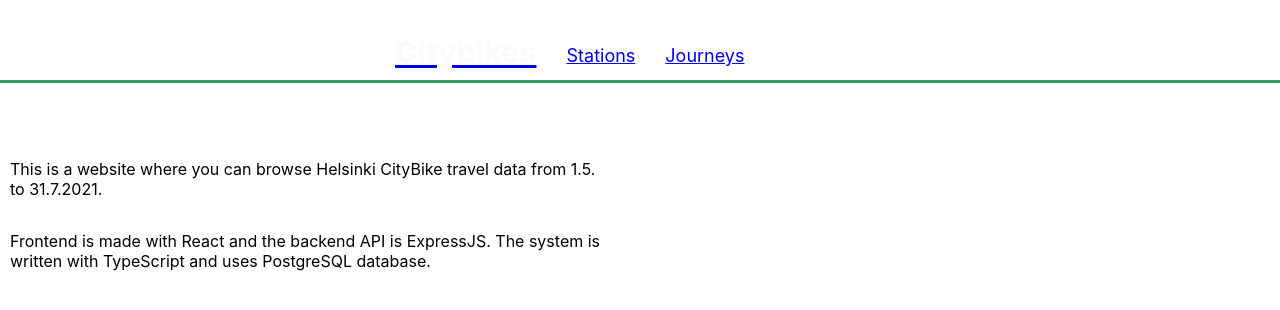
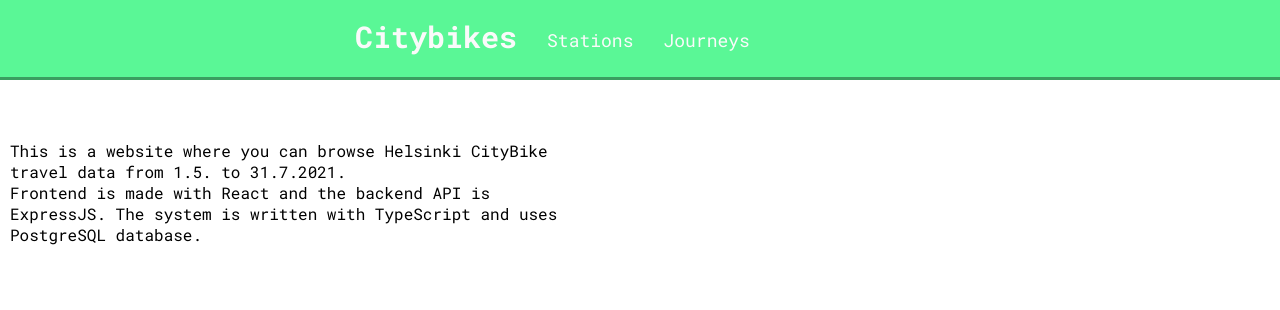
Before and after one commit to a-liljeroos/citybike-frontend, a React (Create React App) app: page / in a window 1280 px wide. Shown: the top 310 px of the page. Built offline with nearby package versions, Linux system fonts and the light colour scheme.

Commit message:
added font and navbar styling

```diff
--- a/src/App.scss
+++ b/src/App.scss
@@ -1,3 +1,5 @@
+@import "./components/colors.scss";
+
 .App {
   position: relative;
   min-height: 100vh;
@@ -7,6 +9,16 @@ header {
   position: sticky;
   top: 0;
   z-index: 1;
+}
+
+main {
+  display: flex;
+  flex-direction: column;
+  align-items: center;
+  height: 95vh;
+  -ms-overflow-style: none; /* IE and Edge */
+  scrollbar-width: none; /* Firefox */
+  scroll-behavior: smooth;
 }
 
 .page {
@@ -41,3 +53,17 @@ header {
     transform: translateY(0px);
   }
 }
+
+.bg-color-1 {
+  background-color: $color-1;
+}
+
+.bg-color-2 {
+  background-color: $color-2;
+}
+
+a {
+  text-decoration: none;
+  color: $text-color;
+  white-space: nowrap;
+}
--- a/src/index.scss
+++ b/src/index.scss
@@ -1,13 +1,25 @@
+@import url("https://fonts.googleapis.com/css2?family=Roboto+Mono:ital,wght@0,100;0,200;0,300;0,400;0,500;0,600;0,700;1,600&display=swap");
+
+* {
+  padding: 0;
+  margin: 0;
+  box-sizing: border-box;
+}
+
 body {
   margin: 0;
-  font-family: -apple-system, BlinkMacSystemFont, 'Segoe UI', 'Roboto', 'Oxygen',
-    'Ubuntu', 'Cantarell', 'Fira Sans', 'Droid Sans', 'Helvetica Neue',
-    sans-serif;
+  font-family: "Roboto Mono", monospace;
   -webkit-font-smoothing: antialiased;
   -moz-osx-font-smoothing: grayscale;
+  -ms-overflow-style: none; /* IE and Edge */
+  scrollbar-width: none; /* Firefox */
+}
+
+body::-webkit-scrollbar {
+  display: none;
 }
 
 code {
-  font-family: source-code-pro, Menlo, Monaco, Consolas, 'Courier New',
+  font-family: source-code-pro, Menlo, Monaco, Consolas, "Courier New",
     monospace;
 }
```
